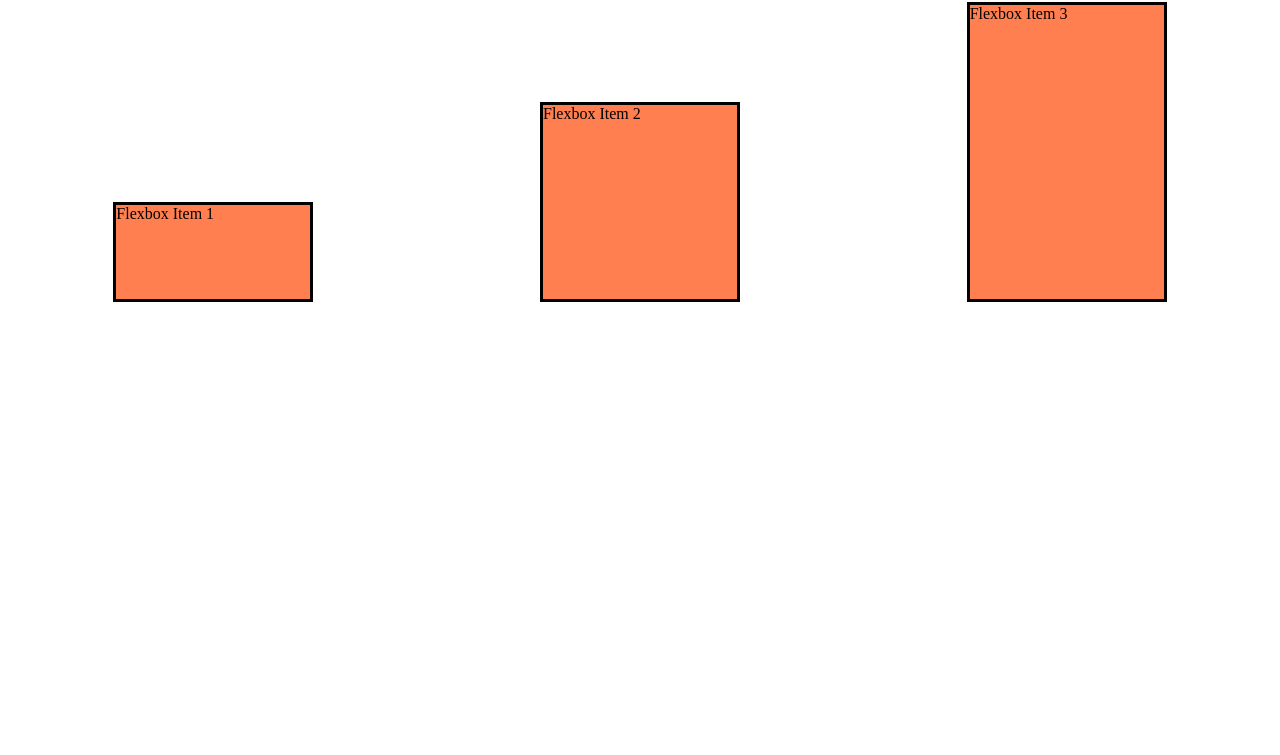
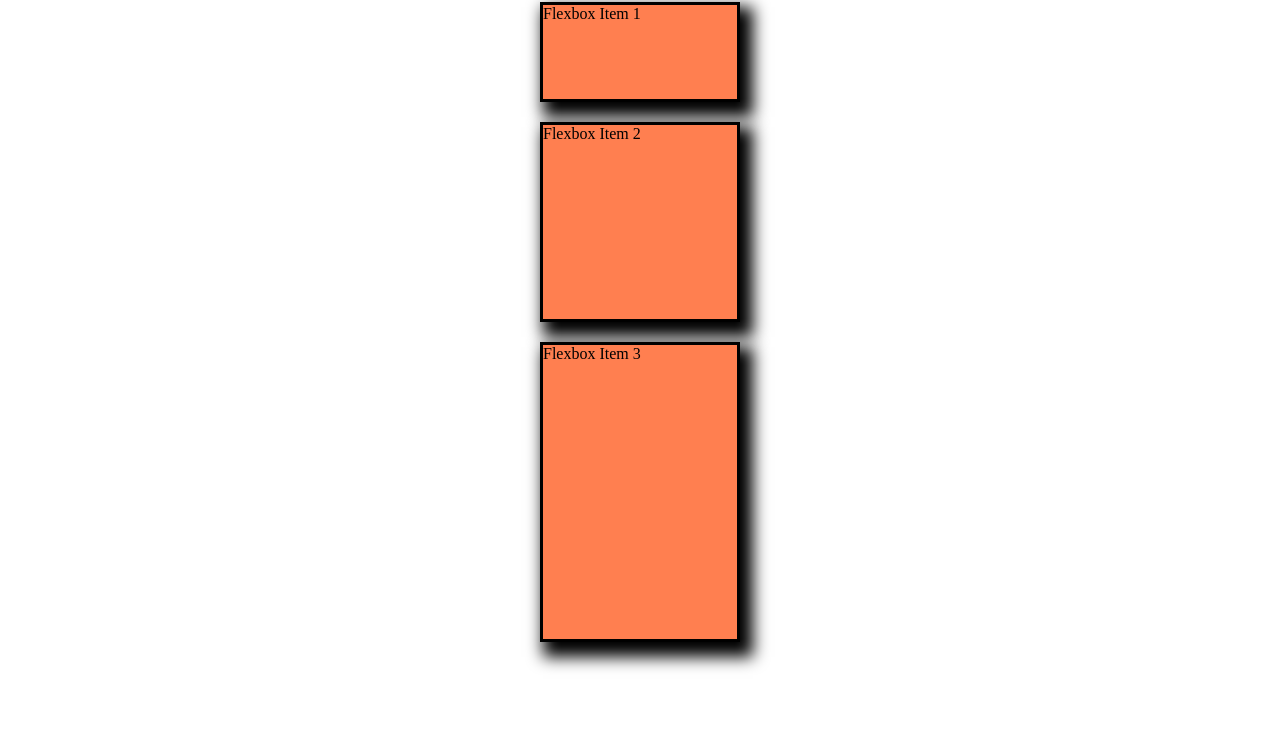
Before and after one commit to ulifly/CHDesarroyoweb, a plain HTML site: page CHDesarroyoWeb/clase06/index.html in a window 1280 px wide. Shown: the part 45-800 px from the top of the page. Drawn offline with Linux system fonts and the light colour scheme.

Commit message:
calse 6 updated

```diff
--- a/CHDesarroyoWeb/clase06/style.css
+++ b/CHDesarroyoWeb/clase06/style.css
@@ -6,11 +6,14 @@
 
 .flex-container {
   display: flex;
-  justify-content: space-around;
-  align-items: flex-end;
+  flex-direction: column;
+  justify-content: space-evenly;
+  flex-wrap: wrap;
+  align-items: center;
 }
 
 .flex-item {
+  box-shadow: 8px 10px 15px 5px #000000;
   width: 200px;
   margin: 10px;
   border: 3px solid black;
```
